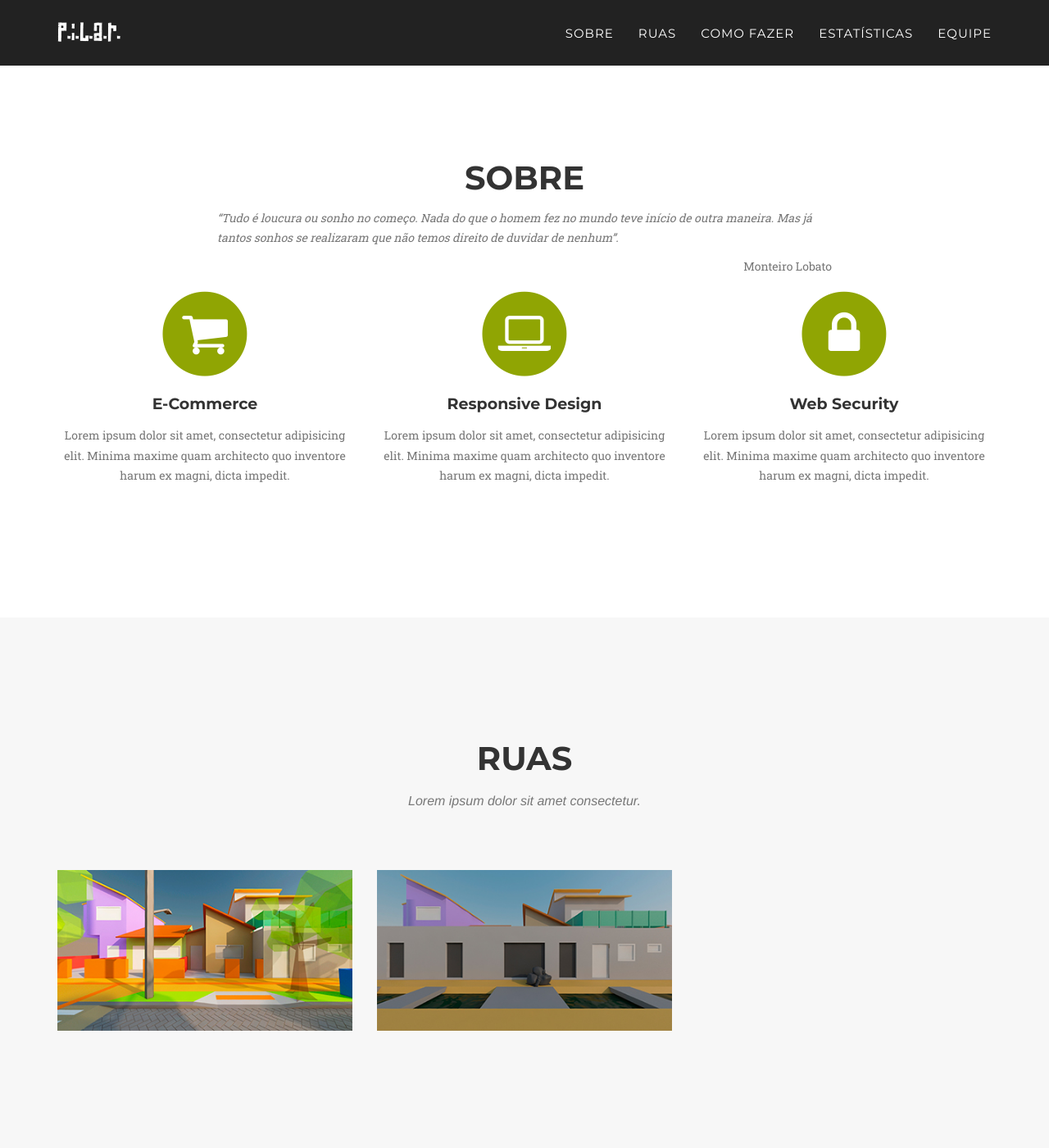
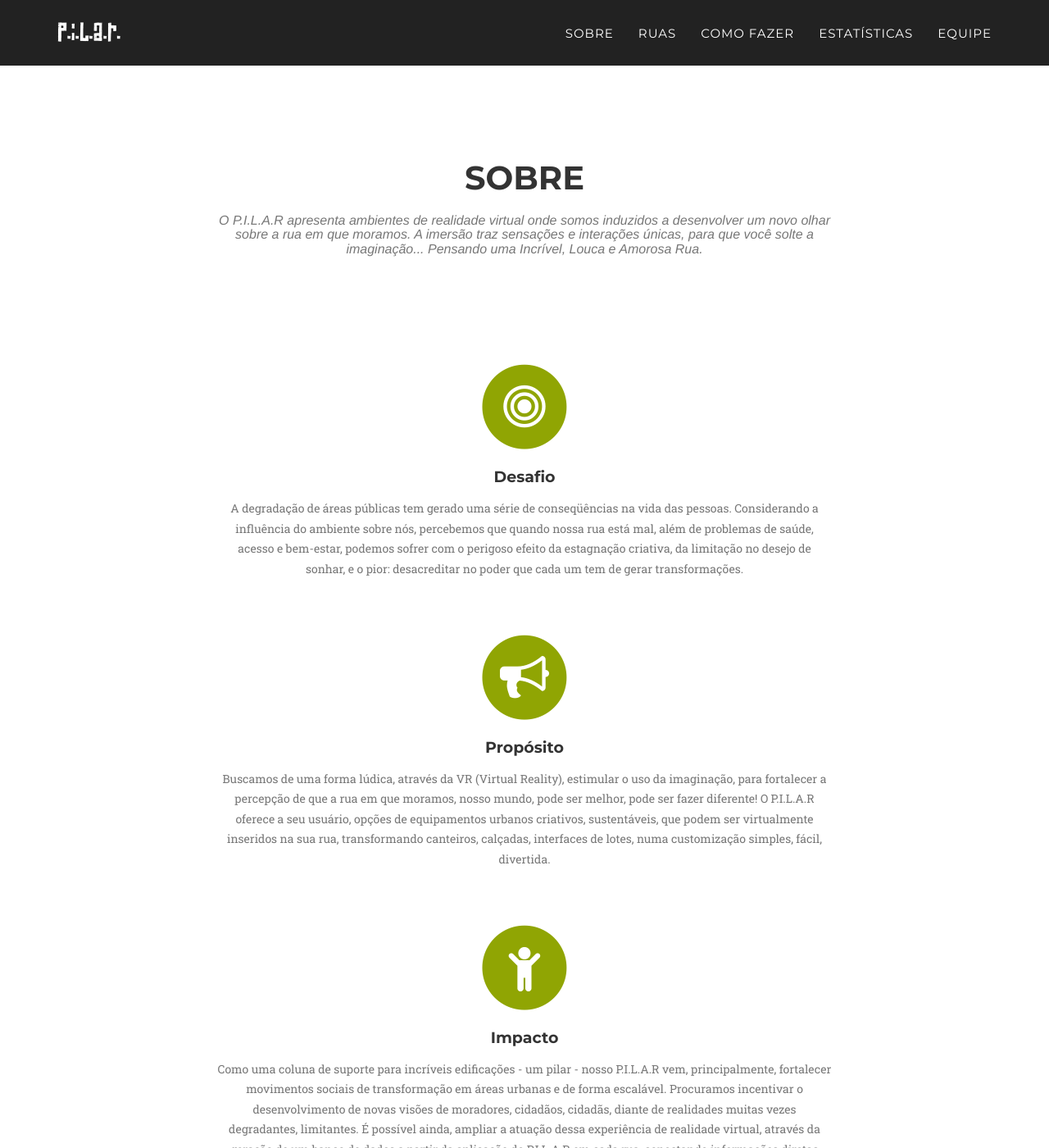
Before and after one commit to pilarvr/site, a Jekyll site: the page built from index.html, in a window 1280 px wide and 1400 px high, scrolled down 723 px. Shown: the whole window at 82% size. Built offline with Jekyll 4.4.1, drawn with Linux system fonts in a browser that asks for light colours; some web fonts are replaced; some of the changed text lies outside the part shown.

Commit message:
Update texts

```diff
--- a/_includes/about.html
+++ b/_includes/about.html
@@ -5,34 +5,38 @@
 
                 <div class="col-lg-8 col-lg-offset-2 text-center">
                     <h2 class="section-heading">Sobre</h2>
-                    <p class="section-subheading text-muted text-left"><i>“Tudo é loucura ou sonho no começo. Nada do que o homem fez no mundo teve início de outra maneira. Mas já tantos sonhos se realizaram que não temos direito de duvidar de nenhum”.</i></p>
-                    <p class="section-subheading text-muted text-right">Monteiro Lobato</p>
+                    <h3 class="section-subheading text-muted">O P.I.L.A.R apresenta ambientes de realidade virtual onde somos induzidos a desenvolver um novo olhar sobre a rua em que moramos. A imersão traz sensações e interações únicas, para que você solte a imaginação... Pensando uma Incrível, Louca e Amorosa Rua.</h3>
+
                 </div>
             </div>
             <div class="row text-center">
-                <div class="col-md-4">
+                <div class="col-lg-8 col-lg-offset-2">
                     <span class="fa-stack fa-4x">
                         <i class="fa fa-circle fa-stack-2x text-primary"></i>
-                        <i class="fa fa-shopping-cart fa-stack-1x fa-inverse"></i>
+                        <i class="fa fa-bullseye fa-stack-1x fa-inverse"></i>
                     </span>
-                    <h4 class="service-heading">E-Commerce</h4>
-                    <p class="text-muted">Lorem ipsum dolor sit amet, consectetur adipisicing elit. Minima maxime quam architecto quo inventore harum ex magni, dicta impedit.</p>
+                    <h4 class="service-heading">Desafio</h4>
+                    <p class="text-muted">A degradação de áreas públicas tem gerado uma série de conseqüências na vida das pessoas. Considerando a influência do ambiente sobre nós, percebemos que quando nossa rua está mal, além de problemas de saúde, acesso e bem-estar, podemos sofrer com o perigoso efeito da estagnação criativa, da limitação no desejo de sonhar, e o pior: desacreditar no poder que cada um tem de gerar transformações.</p>
                 </div>
-                <div class="col-md-4">
+            </div>
+            <div class="row text-center">
+                <div class="col-lg-8 col-lg-offset-2">
                     <span class="fa-stack fa-4x">
                         <i class="fa fa-circle fa-stack-2x text-primary"></i>
-                        <i class="fa fa-laptop fa-stack-1x fa-inverse"></i>
+                        <i class="fa fa-bullhorn fa-stack-1x fa-inverse"></i>
                     </span>
-                    <h4 class="service-heading">Responsive Design</h4>
-                    <p class="text-muted">Lorem ipsum dolor sit amet, consectetur adipisicing elit. Minima maxime quam architecto quo inventore harum ex magni, dicta impedit.</p>
+                    <h4 class="service-heading">Propósito</h4>
+                    <p class="text-muted">Buscamos de uma forma lúdica, através da VR (Virtual Reality), estimular o uso da imaginação, para fortalecer a percepção de que a rua em que moramos, nosso mundo, pode ser melhor, pode ser fazer diferente! O P.I.L.A.R oferece a seu usuário, opções de equipamentos urbanos criativos, sustentáveis, que podem ser virtualmente inseridos na sua rua, transformando canteiros, calçadas, interfaces de lotes, numa customização simples, fácil, divertida.</p>
                 </div>
-                <div class="col-md-4">
+            </div>
+            <div class="row text-center">
+                <div class="col-lg-8 col-lg-offset-2">
                     <span class="fa-stack fa-4x">
                         <i class="fa fa-circle fa-stack-2x text-primary"></i>
-                        <i class="fa fa-lock fa-stack-1x fa-inverse"></i>
+                        <i class="fa fa-child fa-stack-1x fa-inverse"></i>
                     </span>
-                    <h4 class="service-heading">Web Security</h4>
-                    <p class="text-muted">Lorem ipsum dolor sit amet, consectetur adipisicing elit. Minima maxime quam architecto quo inventore harum ex magni, dicta impedit.</p>
+                    <h4 class="service-heading">Impacto</h4>
+                    <p class="text-muted">Como uma coluna de suporte para incríveis edificações - um pilar - nosso P.I.L.A.R vem,  principalmente, fortalecer movimentos sociais de transformação em áreas urbanas e de forma escalável. Procuramos incentivar o desenvolvimento de novas visões de moradores, cidadãos, cidadãs, diante de realidades muitas vezes degradantes, limitantes. É possível ainda, ampliar a atuação dessa experiência de realidade virtual, através da geração de um banco de dados a partir da aplicação do P.I.L.A.R em cada rua, conectando informações diretas sobre prioridades e preferências dos usuários e grupos como os de Placemakers,  setores responsáveis por políticas públicas de urbanismo, entre outros.</p>
                 </div>
             </div>
         </div>
--- a/_includes/css/agency.css
+++ b/_includes/css/agency.css
@@ -368,6 +368,10 @@ section h3.section-subheading {
     section {
         padding: 150px 0;
     }
+}
+
+#services .col-lg-8 {
+    margin-bottom: 50px;
 }
 
 .service-heading {
--- a/_includes/data.html
+++ b/_includes/data.html
@@ -4,11 +4,11 @@
         <div class="row">
             <div class="col-lg-12 text-center">
                 <h2 class="section-heading">Estatísticas</h2>
-                <h3 class="section-subheading text-muted">Lorem ipsum dolor sit amet consectetur.</h3>
+                <h3 class="section-subheading text-muted">Alguns dados sobre os pensamentos dos moradores.</h3>
             </div>
         </div>
         <div class="row text-center">
-            <div class="col-md-3">
+            <div class="col-md-4">
                 <span class="fa-stack fa-4x">
                     <i class="fa fa-circle fa-stack-2x text-primary"></i>
                     <i class="fa fa-shopping-cart fa-stack-1x fa-inverse"></i>
@@ -16,7 +16,7 @@
                 <h4 class="service-heading">Postes</h4>
                 <p class="text-muted">50%</p>
             </div>
-            <div class="col-md-3">
+            <div class="col-md-4">
                 <span class="fa-stack fa-4x">
                     <i class="fa fa-circle fa-stack-2x text-primary"></i>
                     <i class="fa fa-shopping-cart fa-stack-1x fa-inverse"></i>
@@ -24,15 +24,7 @@
                 <h4 class="service-heading">Postes</h4>
                 <p class="text-muted">50%</p>
             </div>
-            <div class="col-md-3">
-                <span class="fa-stack fa-4x">
-                    <i class="fa fa-circle fa-stack-2x text-primary"></i>
-                    <i class="fa fa-shopping-cart fa-stack-1x fa-inverse"></i>
-                </span>
-                <h4 class="service-heading">Postes</h4>
-                <p class="text-muted">50%</p>
-            </div>
-            <div class="col-md-3">
+            <div class="col-md-4">
                 <span class="fa-stack fa-4x">
                     <i class="fa fa-circle fa-stack-2x text-primary"></i>
                     <i class="fa fa-shopping-cart fa-stack-1x fa-inverse"></i>
@@ -42,7 +34,7 @@
             </div>
         </div>
         <div class="row text-center">
-            <div class="col-md-3">
+            <div class="col-md-4">
                 <span class="fa-stack fa-4x">
                     <i class="fa fa-circle fa-stack-2x text-primary"></i>
                     <i class="fa fa-shopping-cart fa-stack-1x fa-inverse"></i>
@@ -50,57 +42,7 @@
                 <h4 class="service-heading">Postes</h4>
                 <p class="text-muted">50%</p>
             </div>
-            <div class="col-md-3">
-                <span class="fa-stack fa-4x">
-                    <i class="fa fa-circle fa-stack-2x text-primary"></i>
-                    <i class="fa fa-shopping-cart fa-stack-1x fa-inverse"></i>
-                </span>
-                <h4 class="service-heading">Postes</h4>
-                <p class="text-muted">50%</p>
-            </div>
-            <div class="col-md-3">
-                <span class="fa-stack fa-4x">
-                    <i class="fa fa-circle fa-stack-2x text-primary"></i>
-                    <i class="fa fa-shopping-cart fa-stack-1x fa-inverse"></i>
-                </span>
-                <h4 class="service-heading">Postes</h4>
-                <p class="text-muted">50%</p>
-            </div>
-            <div class="col-md-3">
-                <span class="fa-stack fa-4x">
-                    <i class="fa fa-circle fa-stack-2x text-primary"></i>
-                    <i class="fa fa-shopping-cart fa-stack-1x fa-inverse"></i>
-                </span>
-                <h4 class="service-heading">Postes</h4>
-                <p class="text-muted">50%</p>
-            </div>
-        </div>
-        <div class="row text-center">
-            <div class="col-md-3">
-                <span class="fa-stack fa-4x">
-                    <i class="fa fa-circle fa-stack-2x text-primary"></i>
-                    <i class="fa fa-shopping-cart fa-stack-1x fa-inverse"></i>
-                </span>
-                <h4 class="service-heading">Postes</h4>
-                <p class="text-muted">50%</p>
-            </div>
-            <div class="col-md-3">
-                <span class="fa-stack fa-4x">
-                    <i class="fa fa-circle fa-stack-2x text-primary"></i>
-                    <i class="fa fa-shopping-cart fa-stack-1x fa-inverse"></i>
-                </span>
-                <h4 class="service-heading">Postes</h4>
-                <p class="text-muted">50%</p>
-            </div>
-            <div class="col-md-3">
-                <span class="fa-stack fa-4x">
-                    <i class="fa fa-circle fa-stack-2x text-primary"></i>
-                    <i class="fa fa-shopping-cart fa-stack-1x fa-inverse"></i>
-                </span>
-                <h4 class="service-heading">Postes</h4>
-                <p class="text-muted">50%</p>
-            </div>
-            <div class="col-md-3">
+            <div class="col-md-4">
                 <span class="fa-stack fa-4x">
                     <i class="fa fa-circle fa-stack-2x text-primary"></i>
                     <i class="fa fa-shopping-cart fa-stack-1x fa-inverse"></i>
--- a/_includes/street.html
+++ b/_includes/street.html
@@ -4,7 +4,7 @@
             <div class="row">
                 <div class="col-lg-12 text-center">
                     <h2 class="section-heading">Ruas</h2>
-                    <h3 class="section-subheading text-muted">Lorem ipsum dolor sit amet consectetur.</h3>
+                    <h3 class="section-subheading text-muted">Descubra algumas ruas já pensadas ;)</h3>
                 </div>
             </div>
             <div class="row">
--- a/_includes/team.html
+++ b/_includes/team.html
@@ -30,7 +30,8 @@
             </div>
             <div class="row">
                 <div class="col-lg-8 col-lg-offset-2 text-center">
-                    <p class="large text-muted">Lorem ipsum dolor sit amet, consectetur adipisicing elit. Aut eaque, laboriosam veritatis, quos non quis ad perspiciatis, totam corporis ea, alias ut unde.</p>
+                    <p class="section-subheading text-muted text-left"><i>“Tudo é loucura ou sonho no começo. Nada do que o homem fez no mundo teve início de outra maneira. Mas já tantos sonhos se realizaram que não temos direito de duvidar de nenhum”.</i></p>
+                    <p class="section-subheading text-muted text-right">Monteiro Lobato</p>
                 </div>
             </div>
         </div>
```
Also changed, not shown: _posts/2017-10-22-project-2.markdown (added, +7 -0 lines), outra-nova-rua.html (added, +10 -0 lines), img/portfolio/street-new-2.jpg (added), 1 other file.
